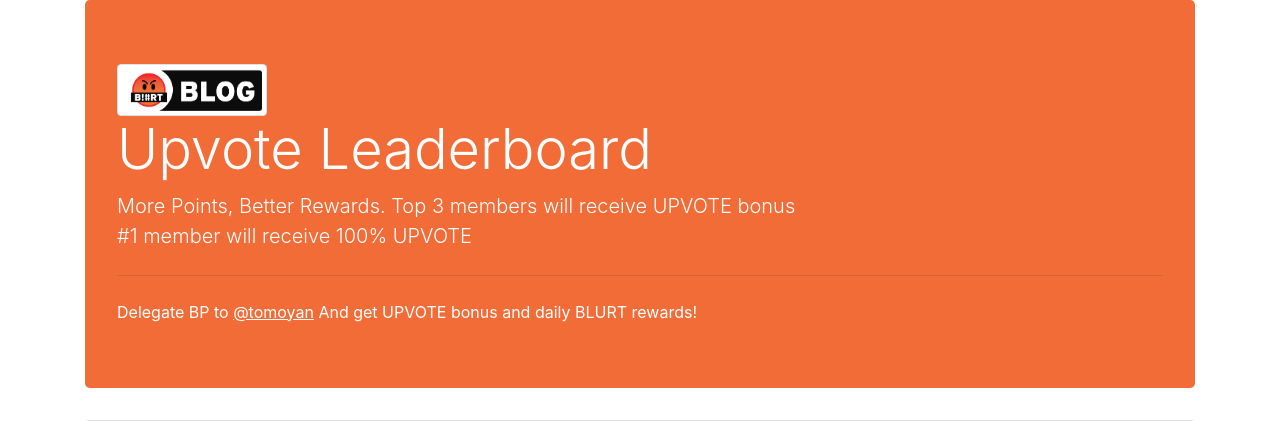
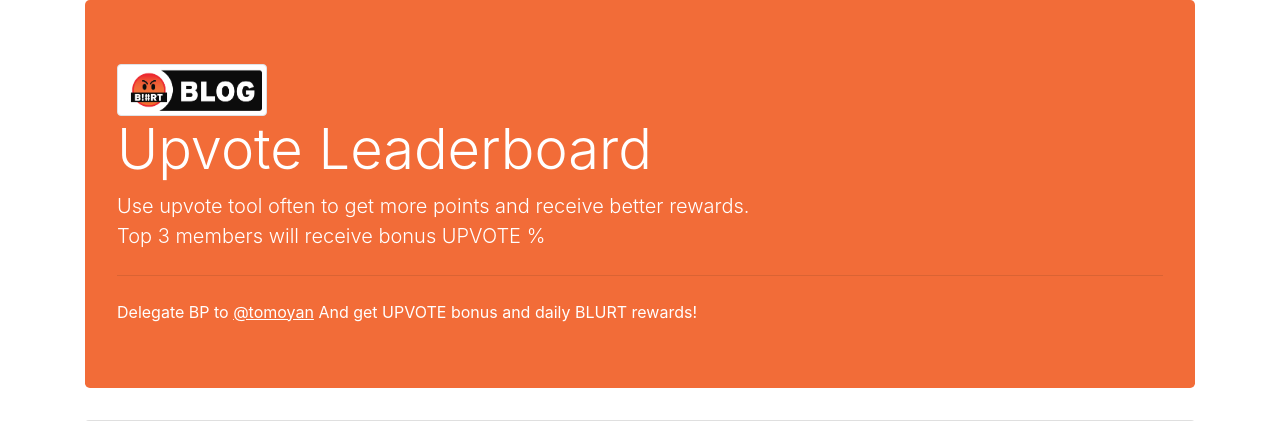
Before and after one commit to tomoyan/blurtblock, a Flask app: template templates/blurt/leaderboard.html in a window 1280 px wide. Shown: the part 56-477 px from the top of the page. Run offline with Flask 2, Linux system fonts and the light colour scheme; the template is opened without the code that fills it, so the values that code supplies are empty; parts of the project's set-up code (start-up, migrations or seed data) failed here and were passed over; some libraries are stand-ins or nearby versions.

Commit message:
update leaderboard html

```diff
--- a/templates/blurt/leaderboard.html
+++ b/templates/blurt/leaderboard.html
@@ -37,9 +37,8 @@
                     width="150" alt="blurt logo" class="img-thumbnail">
                 <h1 class="display-4">Upvote Leaderboard</h1>
                 <p class="lead">
-                    More Points, Better Rewards. Top 3 members will receive UPVOTE bonus
-                    <br>
-                    #1 member will receive 100% UPVOTE
+                    Use upvote tool often to get more points and receive better rewards. <br>
+                    Top 3 members will receive bonus UPVOTE %
                 </p>
                 <hr class="my-4">
                 Delegate BP to
```
